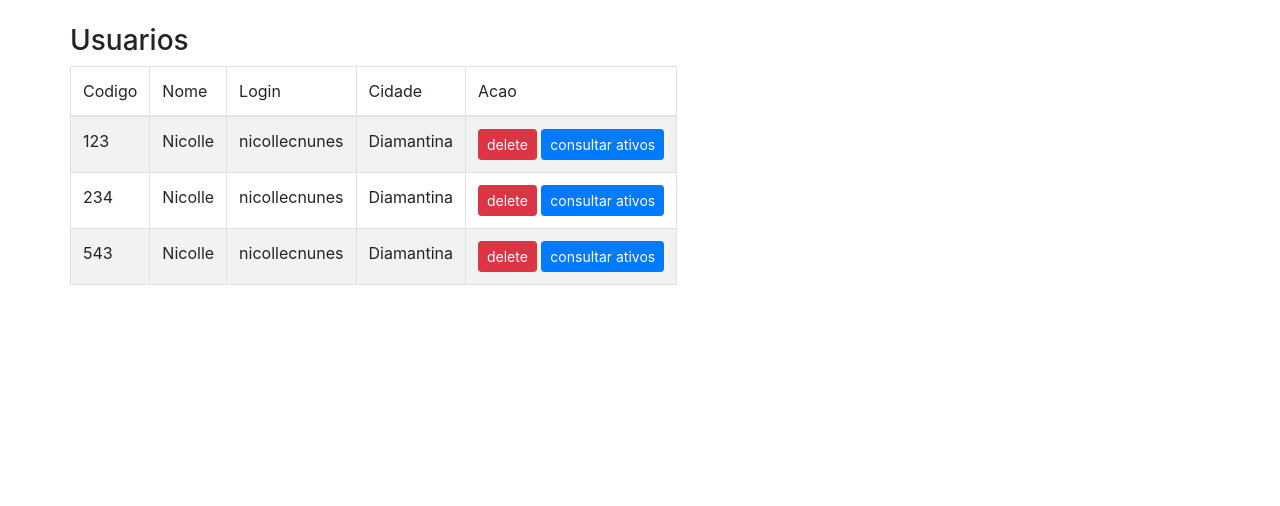
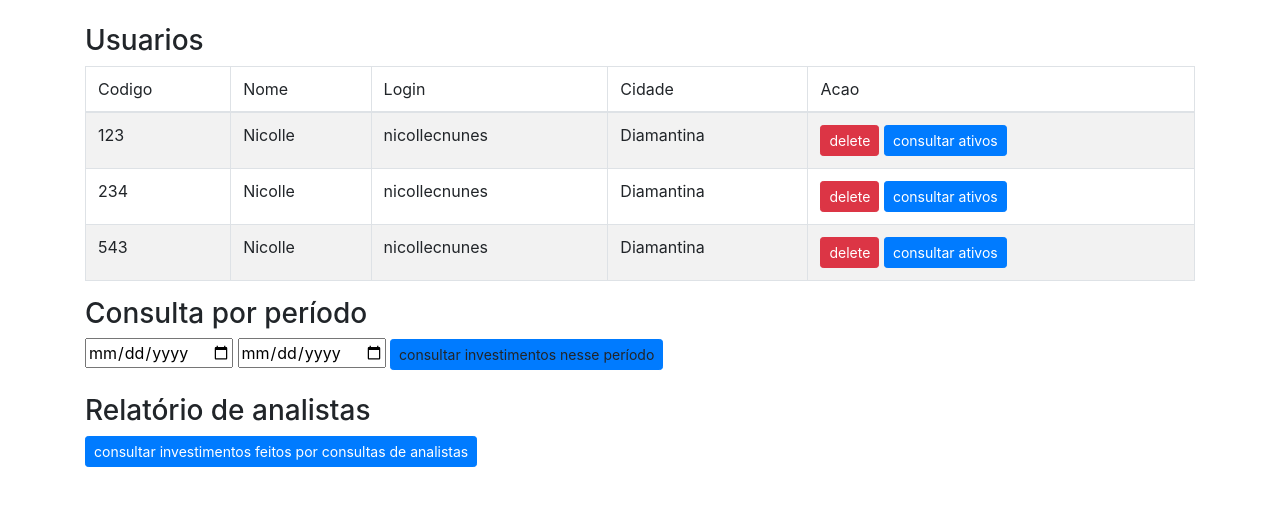
Before and after one commit to nicollecnunes/stock-exchange, a Flask app: page / in a window 1280 px wide. Shown: the part 56-562 px from the top of the page. Run offline with Flask 2, Linux system fonts and the light colour scheme; some libraries are stand-ins or nearby versions.

Commit message:
rotas e botoes para consultas de analista e por periodo

```diff
--- a/app.py
+++ b/app.py
@@ -14,11 +14,11 @@ DB_PASS = "admin"
 conn = psycopg2.connect(dbname=DB_NAME, user=DB_USER, password=DB_PASS, host=DB_HOST)
 cur = conn.cursor()
 
-# with open('init.sql', 'r') as file:
-#     initSQL = file.read()
+with open('init.sql', 'r') as file:
+    initSQL = file.read()
 
-# cur.execute(initSQL)
-# conn.commit()
+    cur.execute(initSQL)
+    conn.commit()
 
 cur.execute('select * from usuario')
 recset = cur.fetchall()
@@ -57,6 +57,28 @@ def consultar_ativos(id):
     return render_template('index.html', list_ativos=list_ativos, nome_user=nome_user)
 
 
+@app.route('/consulta-por-data/<de>/<ate>')
+def consulta_por_data(de=None, ate=None):
+     # cur = conn.cursor(cursor_factory=psycopg2.extras.DictCursor)
+    # s = 'SELECT ...'
+
+    # cur.execute(s)
+    # list_investimentos = cur.fetchall()
+
+    list_investimentos = [[550, 23, '02-02-2022'], [550, 23, '02-02-2022']]
+    return render_template('index.html', list_investimentos=list_investimentos, dataDe=de, dataAte=ate)
+
+@app.route('/investimentos-por-analistas')
+def investimentos_analistas():
+    # cur = conn.cursor(cursor_factory=psycopg2.extras.DictCursor)
+    # s = 'SELECT ...'
+
+    # cur.execute(s)
+    # list_investimentos_analistas = cur.fetchall()
+
+    list_investimentos_analistas = [['nome analista 1', 53350, 2, '02-02-2022' ], ['nome analista 2', 50, 23, '02-02-2022']]
+    return render_template('index.html', list_investimentos_analistas=list_investimentos_analistas)
+
 if __name__ == "__main__":
     app.run(debug=True)
 # </string:id></id></id>
--- a/templates/index.html
+++ b/templates/index.html
@@ -1,20 +1,23 @@
+<script>
+  let dataDe, dataAte;
+  function changeDataDe(e){
+    dataDe = (e.target.value);
+
+    var strLink = "consulta-por-data/" + dataDe + '/' + dataAte;
+    document.getElementById("consulta-por-data").setAttribute("href",strLink);
+  }
+
+  function changeDataAte(e){
+    dataAte = (e.target.value);
+
+    var strLink = "consulta-por-data/" + dataDe + '/' + dataAte;
+    document.getElementById("consulta-por-data").setAttribute("href",strLink);
+  }
+</script>
+
 {% extends "layout.html" %}
 {% block body %}
-  <div class="row">
-    <div>
-      {% with messages = get_flashed_messages()  %}
-      {% if messages %}
-      {% for message in messages %}
-      <div class="alert alert-success alert-dismissible fade show" role="alert">
-        {{ message }}
-        <button type="button" class="close" data-dismiss="alert" aria-label="Close">
-          <span aria-hidden="true">×</span>
-        </button>
-      </div>
-      {% endfor %}
-      {% endif %}
-      {% endwith %}
-    </div>
+  <div>
     {% if list_users %}
     <div>
       <h3>Usuarios</h3>
@@ -45,6 +48,18 @@
         </tbody>
       </table>
     </div>
+
+    <h3>Consulta por período</h3>
+  <div>
+    <input type="date" onchange="changeDataDe(event)">
+    <input type="date" onchange="changeDataAte(event)">
+    <a id="consulta-por-data" class="btn btn-primary btn-delete btn-sm">consultar investimentos nesse período</a>
+  </div>
+<br>
+  <h3>Relatório de analistas</h3>
+  <div>
+    <a href="/investimentos-por-analistas" class="btn btn-primary btn-delete btn-sm">consultar investimentos feitos por consultas de analistas</a>
+  </div>
     {% endif %}
 
     {% if list_ativos %}
@@ -68,7 +83,61 @@
       </table>
     </div>
     {% endif %}
+
+
+    {% if list_investimentos %}
+    <div>
+      <h3>Investimentos feitos de {{dataDe}} até {{dataAte}}</h3>
+      <table id="example" class="table table-striped table-bordered">
+        <thead>
+          <tr>
+            <td>Valor corrente</td>
+            <td>Quantidade</td>
+            <td>Data</td>
+          </tr>
+        </thead>
+        <tbody>
+          {% for row in list_investimentos %}
+          <tr>
+            <td>{{row[0]}}</td>
+            <td>{{row[1]}}</td>
+            <td>{{row[2]}}</td>
+          </tr>
+          {% endfor %}
+        </tbody>
+      </table>
+    </div>
+    {% endif %}
+
+
+    {% if list_investimentos_analistas %}
+    <div>
+      <h3>Investimentos feitos com consulta de analistas</h3>
+      <table id="example" class="table table-striped table-bordered">
+        <thead>
+          <tr>
+            <td>Nome do analista</td>
+            <td>Valor corrente</td>
+            <td>Quantidade</td>
+            <td>Data</td>
+          </tr>
+        </thead>
+        <tbody>
+          {% for row in list_investimentos_analistas %}
+          <tr>
+            <td>{{row[0]}}</td>
+            <td>{{row[1]}}</td>
+            <td>{{row[2]}}</td>
+            <td>{{row[3]}}</td>
+          </tr>
+          {% endfor %}
+        </tbody>
+      </table>
+    </div>
+    {% endif %}
+
   </div>
+
 </div>
 
 {% endblock %}
```
Also changed, not shown: README.md.
